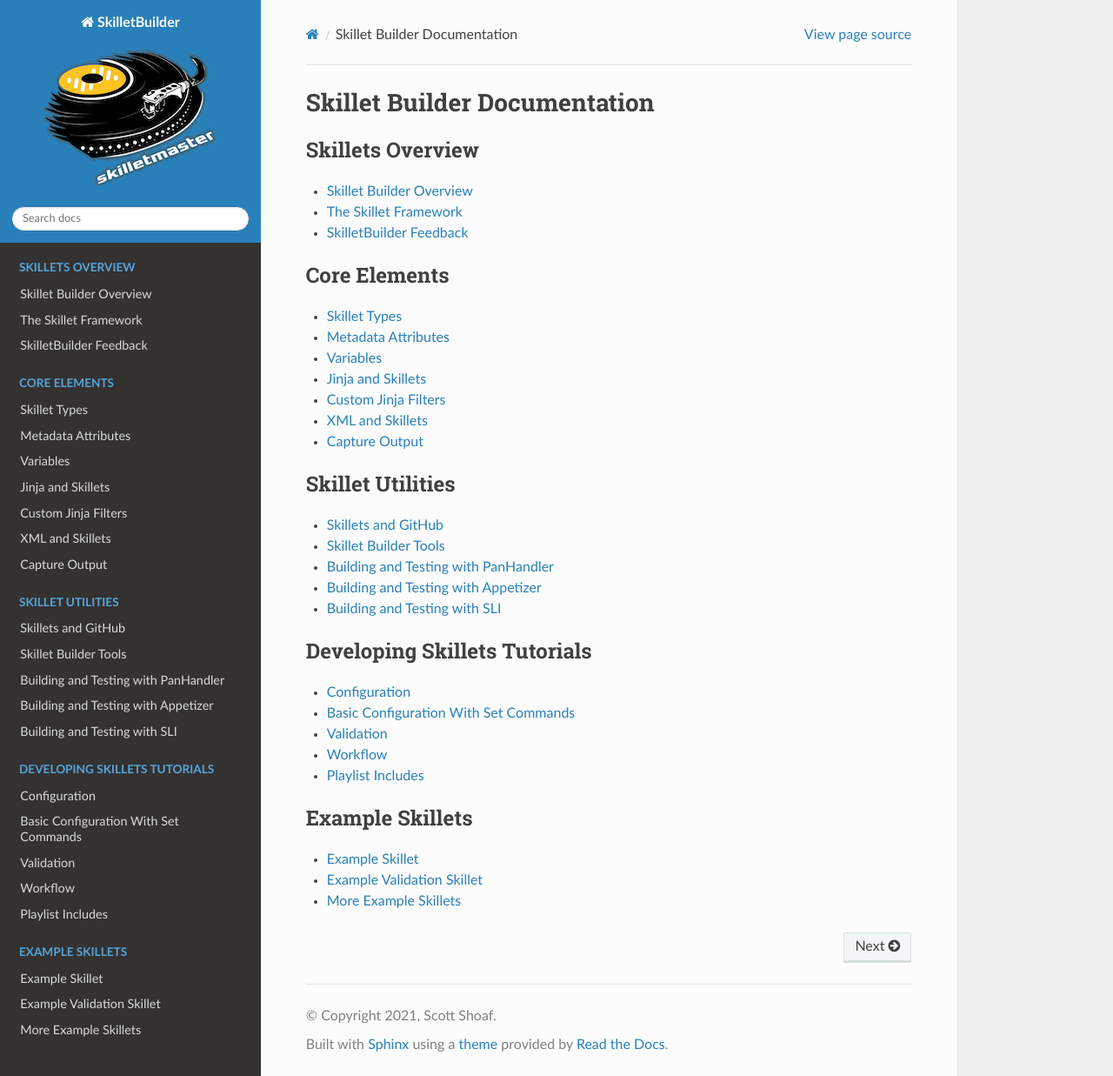
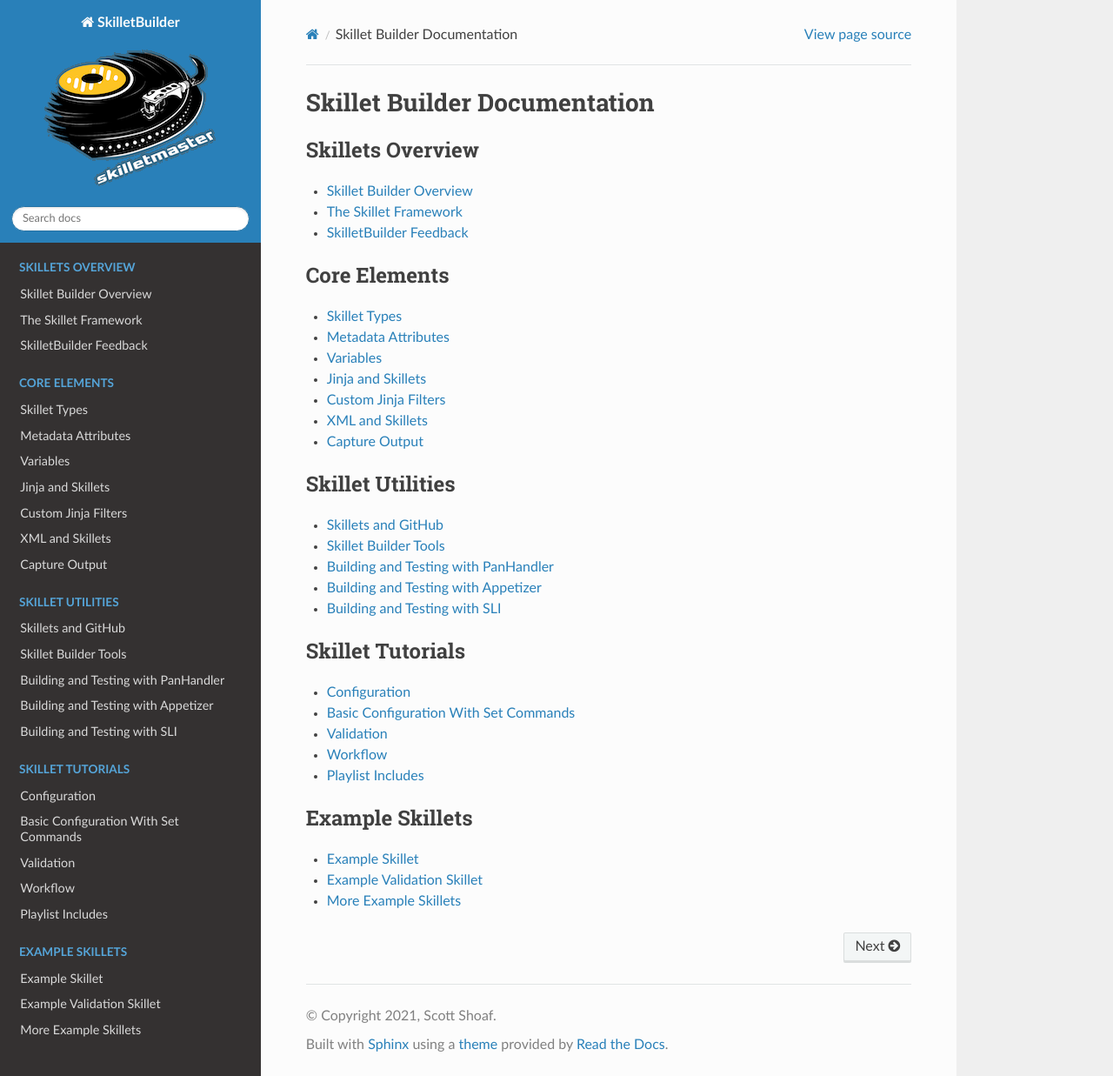
Before and after one commit to PaloAltoNetworks/SkilletBuilder, a Sphinx documentation site: the page built from docs/index.rst, in a window 1280 px wide and 1237 px high. Shown: the whole window at 87% size. Built offline with Sphinx 7.4.7 and the Read the Docs theme 2.0.0, drawn with Linux system fonts in a browser that asks for light colours.

Commit message:
update section name

```diff
--- a/docs/index.rst
+++ b/docs/index.rst
@@ -39,7 +39,7 @@
 
 .. toctree::
    :maxdepth: 1
-   :caption: Developing Skillets Tutorials
+   :caption: Skillet Tutorials
 
    tutorials/tutorial_configuration
    tutorials/tutorial_set_commands
```
